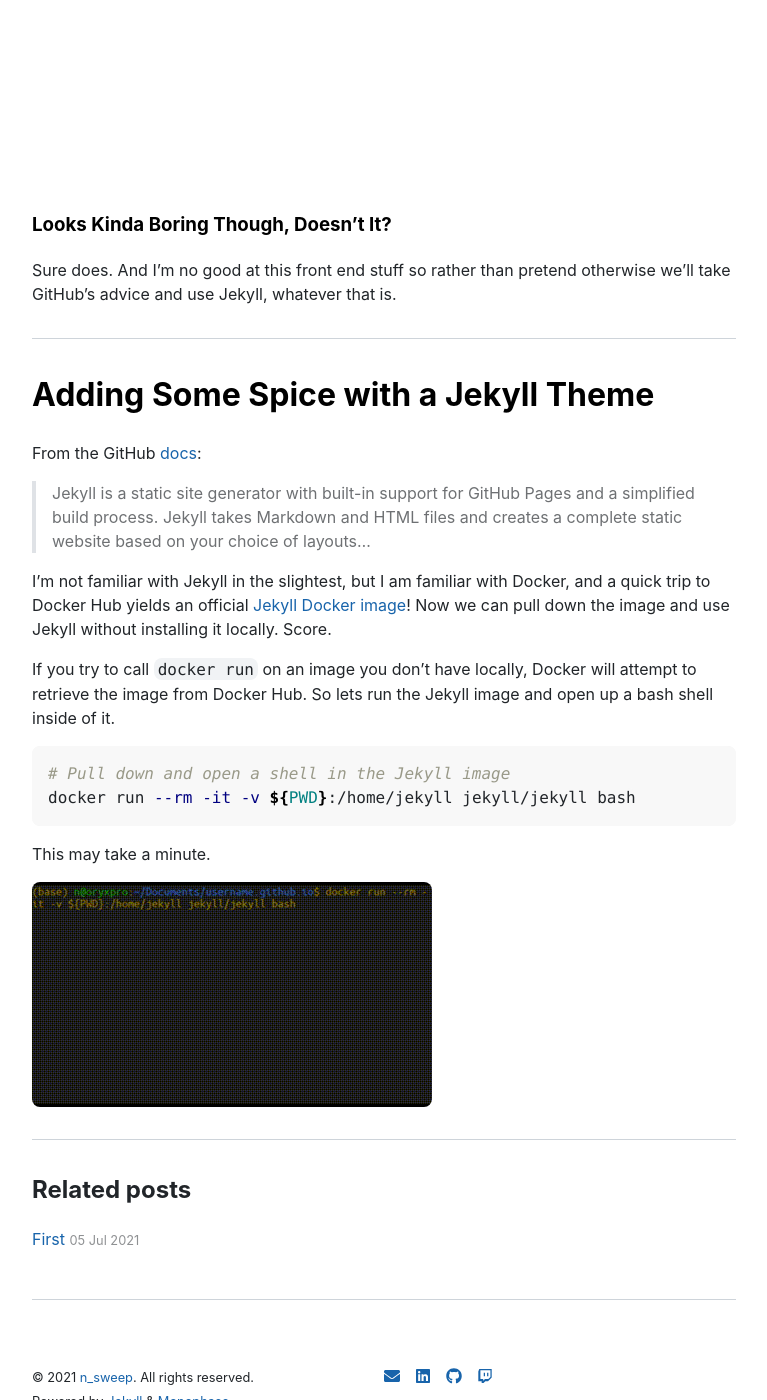
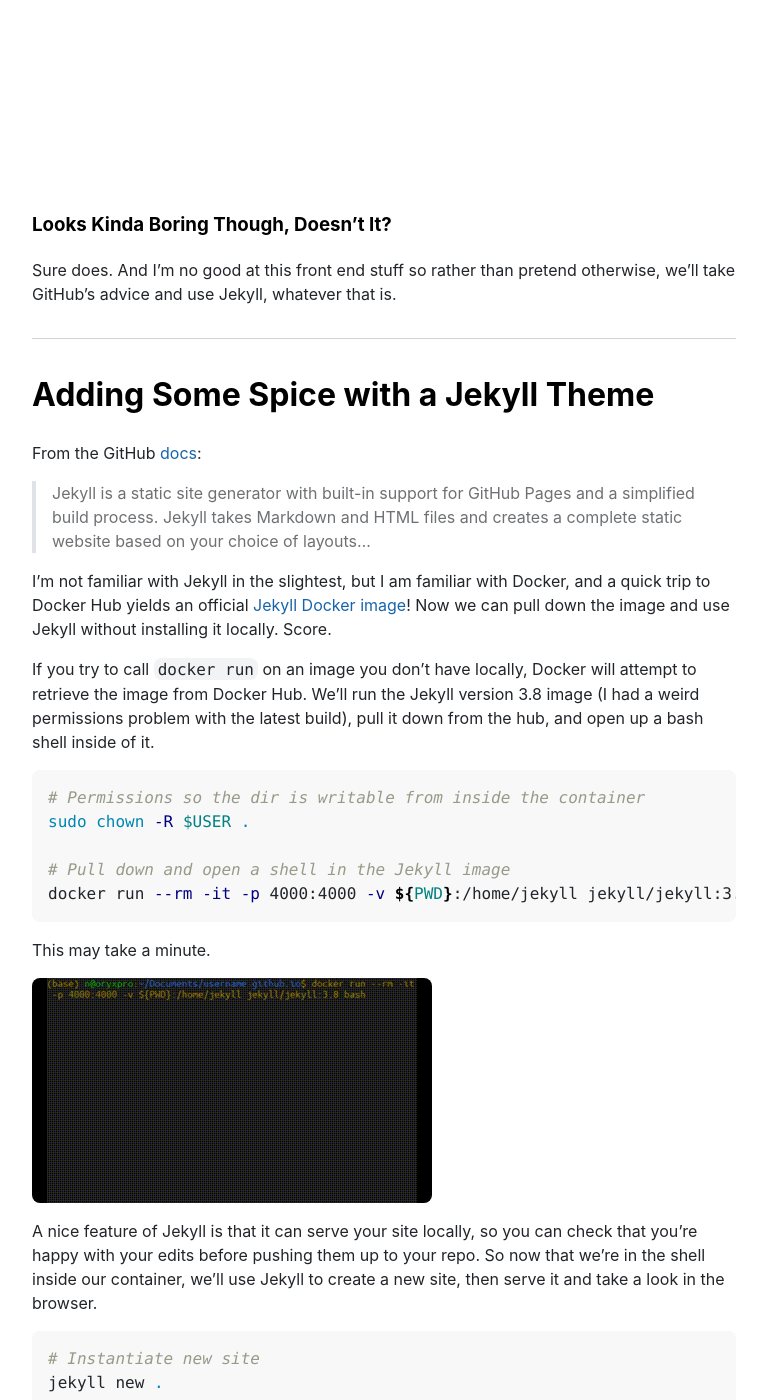
Before and after one commit to n-sweep/nsweep.github.io, a Jekyll site: the page built from _posts/2021-07-05-how-i-made-this-blog.md, in a window 1280 px wide and 1400 px high, scrolled down 2046 px. Shown: the whole window, without its empty margins (256-1023 px from the left). Built offline with Jekyll 4.4.1, drawn with Linux system fonts in a browser that asks for light colours; nearby versions of some CDN libraries; some of the changed text lies outside the part shown.

Commit message:
post savepoint

````diff
--- a/_posts/2021-07-05-how-i-made-this-blog.md
+++ b/_posts/2021-07-05-how-i-made-this-blog.md
@@ -60,7 +60,7 @@
 <img src="{{ site.url }}/assets/images/content.jpg" />
 
 ### Looks Kinda Boring Though, Doesn't It?
-Sure does. And I'm no good at this front end stuff so rather than pretend otherwise we'll take GitHub's advice and use Jekyll, whatever that is.
+Sure does. And I'm no good at this front end stuff so rather than pretend otherwise, we'll take GitHub's advice and use Jekyll, whatever that is.
 
 ---
 
@@ -72,13 +72,34 @@
 
 I'm not familiar with Jekyll in the slightest, but I am familiar with Docker, and a quick trip to Docker Hub yields an official [Jekyll Docker image](https://hub.docker.com/r/jekyll/jekyll)! Now we can pull down the image and use Jekyll without installing it locally. Score.
 
-If you try to call `docker run` on an image you don't have locally, Docker will attempt to retrieve the image from Docker Hub. So lets run the Jekyll image and open up a bash shell inside of it.
+If you try to call `docker run` on an image you don't have locally, Docker will attempt to retrieve the image from Docker Hub. We'll run the Jekyll version 3.8 image (I had a weird permissions problem with the latest build), pull it down from the hub, and open up a bash shell inside of it.
 
 ``` bash
+# Permissions so the dir is writable from inside the container
+sudo chown -R $USER .
+
 # Pull down and open a shell in the Jekyll image
-docker run --rm -it -v ${PWD}:/home/jekyll jekyll/jekyll bash
+docker run --rm -it -p 4000:4000 -v ${PWD}:/home/jekyll jekyll/jekyll:3.8 bash
 ```
 
 This may take a minute.
 
-<img src="{{ site.url }}/assets/images/docker.gif" />
+<img src="{{ site.url }}/assets/images/docker_install.gif" />
+
+A nice feature of Jekyll is that it can serve your site locally, so you can check that you're happy with your edits before pushing them up to your repo. So now that we're in the shell inside our container, we'll use Jekyll to create a new site, then serve it and take a look in the browser.
+
+``` bash
+# Instantiate new site
+jekyll new .
+
+# Serve the site locally
+jekyll serve
+```
+
+This may take some time as well.
+
+<img src="{{ site.url }}/assets/images/jekyll_new_serve.gif" />
+
+Great! Now we can visit **https://_username_.github.io** again and see that we have the basic Jekyll theme applied to our page.
+
+<img src="{{ site.url }}/assets/images/jekyll_basic.jpg" />
````
